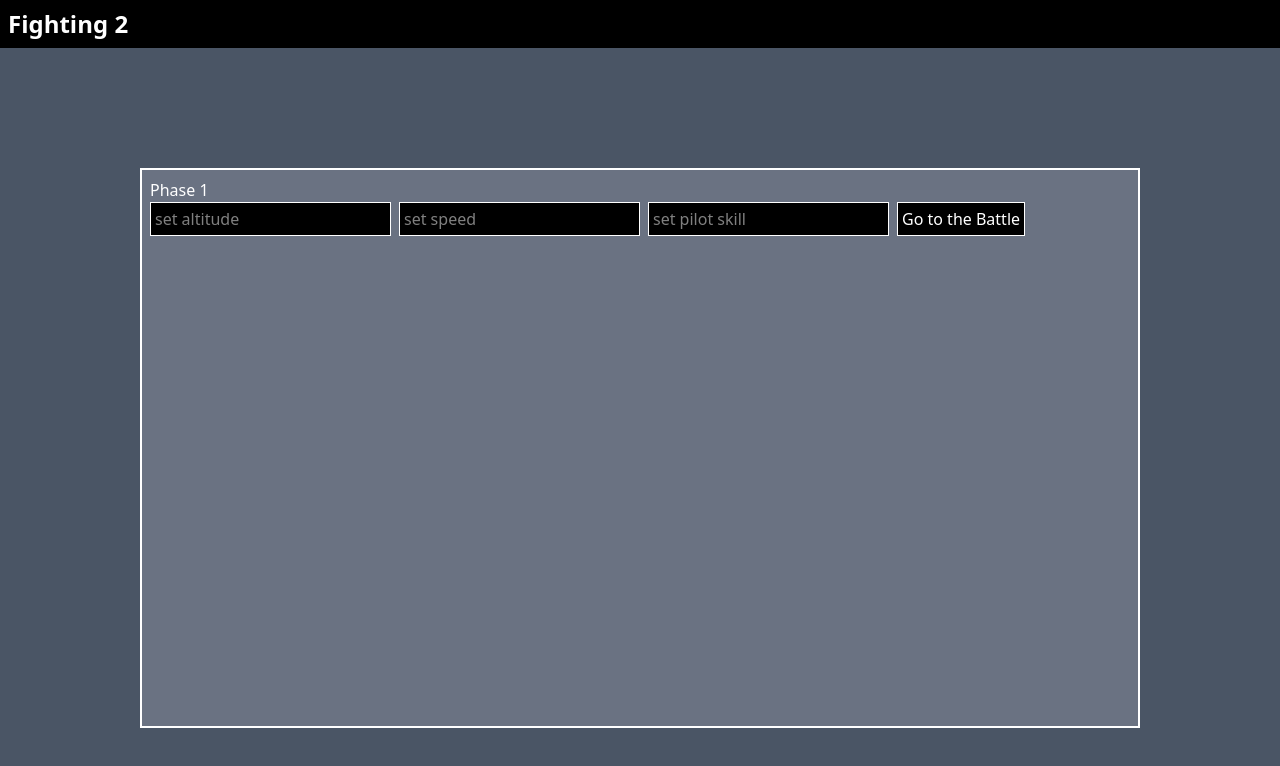
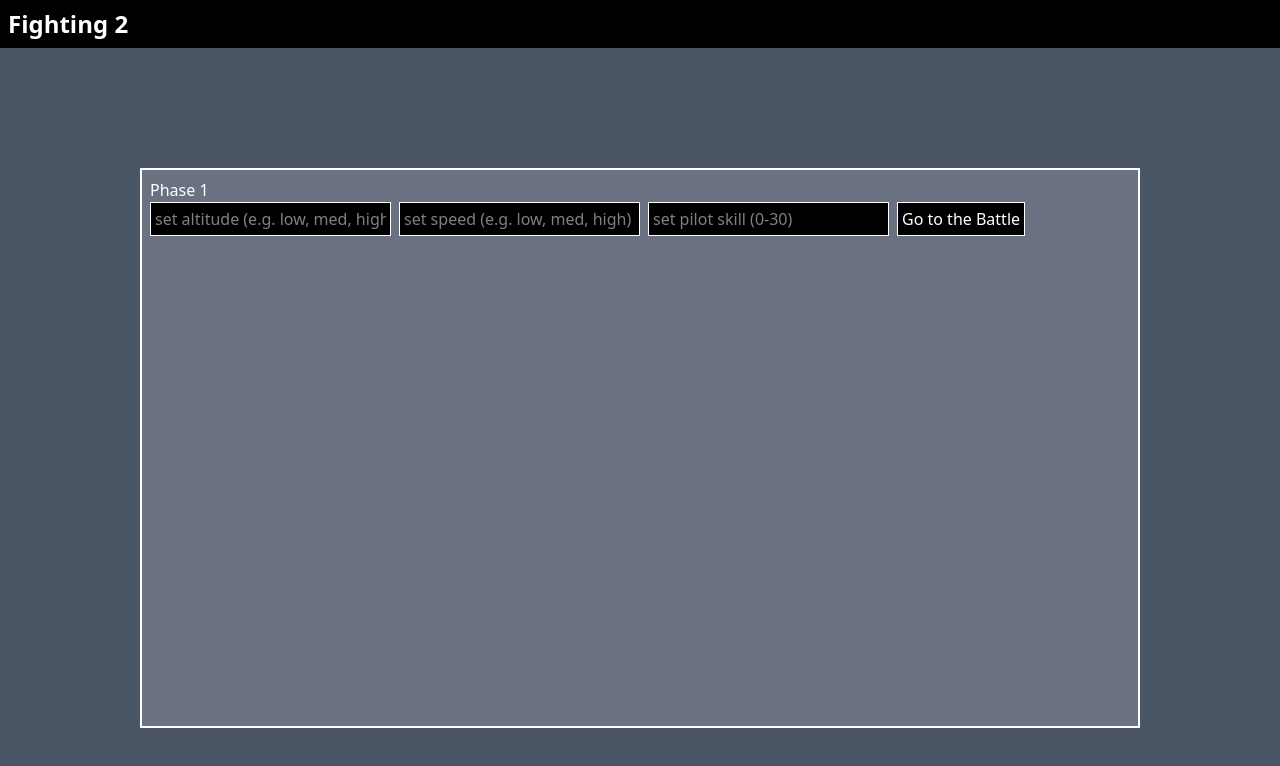
Before and after one commit to KeremVona/Fighting-2, a React (Vite) app in the folder client/: page / in a window 1280 px wide. Shown: the top 766 px of the page. Built offline with nearby package versions, Linux system fonts and the light colour scheme.

Commit message:
work on the planning phase of the game

```diff
--- a/client/src/App.tsx
+++ b/client/src/App.tsx
@@ -1,13 +1,39 @@
 import { useState } from "react";
 import "./App.css";
+
+// TO DO
+// Display phases according to the one currently playing
+// Separate the components
 
 function App() {
   const [phase, setPhase] = useState(1);
   const [planningPhaseValues, setPlanningPhaseValues] = useState({
-    altitude: 0,
-    speed: 0,
-    pilotSkill: 0,
+    altitude: undefined,
+    speed: undefined,
+    pilotSkill: undefined,
   });
+
+  const handleChange = (e: any) => {
+    const { name, value } = e.target;
+    setPlanningPhaseValues((prev) => ({ ...prev, [name]: value }));
+  };
+
+  const handleClick = () => {
+    const { altitude, speed, pilotSkill } = planningPhaseValues;
+
+    if (
+      altitude === undefined ||
+      speed === undefined ||
+      pilotSkill === undefined
+    ) {
+      return; // TO DO: Display message
+    }
+
+    const check = altitude + speed;
+    const phasePValues = check + pilotSkill;
+
+    console.log(phasePValues);
+  };
   return (
     <>
       <h1 className="text-2xl text-white font-bold p-2">Fighting 2</h1>
@@ -16,20 +42,32 @@ function App() {
           <p className="">Phase {phase}</p>
           <input
             type="text"
-            placeholder="set altitude"
+            placeholder="set altitude (e.g. low, med, high)"
+            onChange={handleChange}
+            value={planningPhaseValues.altitude}
+            name="altitude"
             className="border-white border bg-black text-white mr-2 p-1"
           />
           <input
             type="text"
-            placeholder="set speed"
+            placeholder="set speed (e.g. low, med, high)"
+            onChange={handleChange}
+            value={planningPhaseValues.speed}
+            name="speed"
             className="border-white border bg-black text-white mr-2 p-1"
           />
           <input
             type="text"
-            placeholder="set pilot skill"
+            placeholder="set pilot skill (0-30)"
+            onChange={handleChange}
+            value={planningPhaseValues.pilotSkill}
+            name="pilotSkill"
             className="border-white border bg-black text-white mr-2 p-1"
           />
-          <button className="text-white bg-black border-white border p-1">
+          <button
+            onClick={() => console.log(planningPhaseValues.altitude)}
+            className="text-white bg-black border-white border p-1"
+          >
             Go to the Battle
           </button>
         </div>
```
